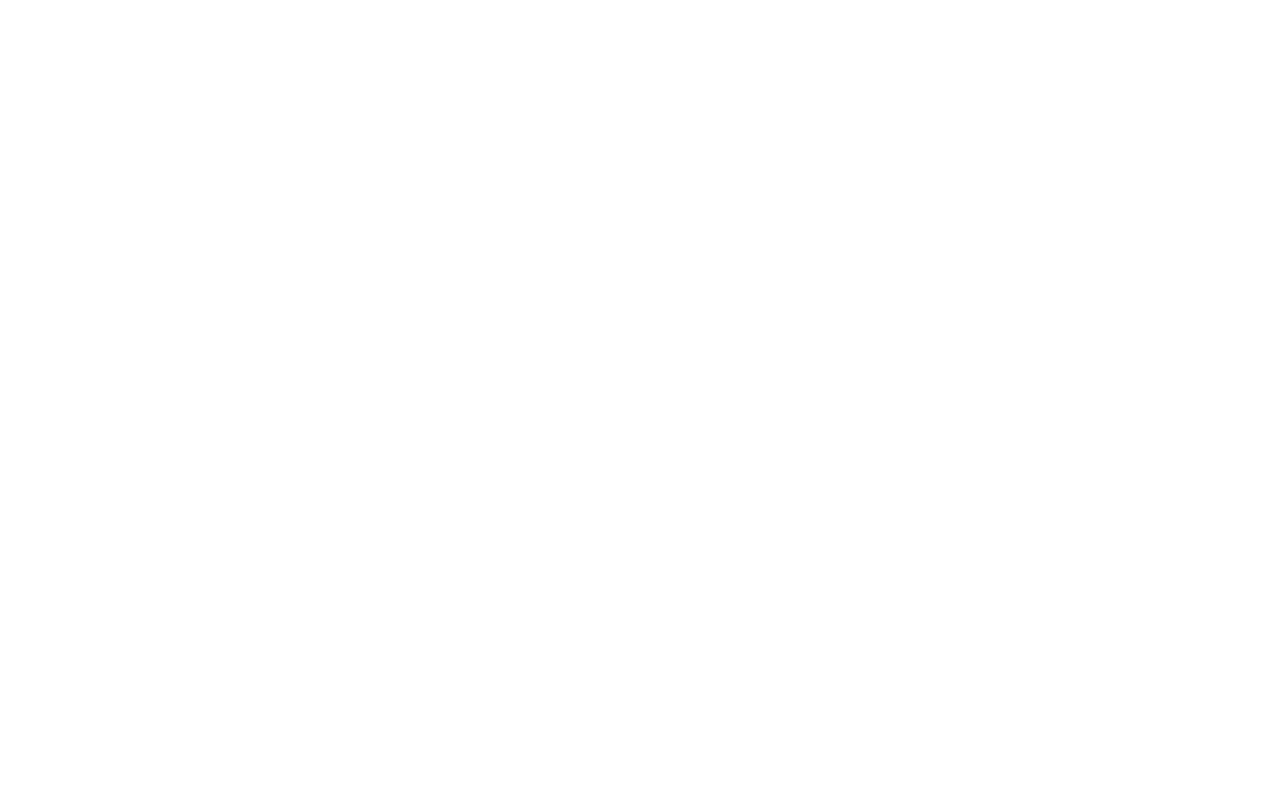
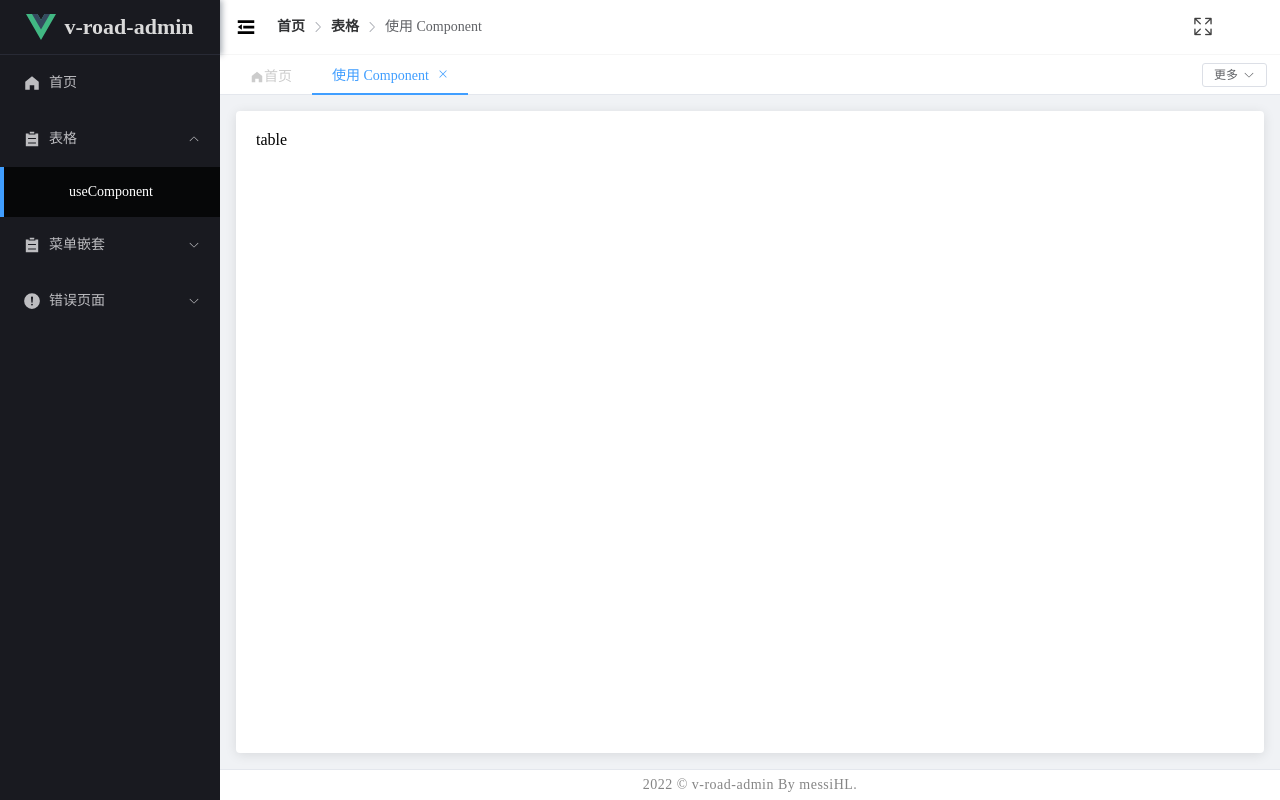
Before and after one commit to MessiHL/v-road-admin, a Vue app: page /#/table/useComponent in a window 1280 px wide. Before the commit this address had no page. Built offline with nearby package versions, Linux system fonts and the light colour scheme.

Commit message:
feat:table

```diff
--- a/src/layout/Menu/index.vue
+++ b/src/layout/Menu/index.vue
@@ -3,7 +3,7 @@
  * @Autor: hl
  * @Date: 2022-07-11 17:52:29
  * @LastEditors: hl
- * @LastEditTime: 2022-07-12 11:44:38
+ * @LastEditTime: 2022-07-12 14:42:38
 -->
 <template>
 	<div
@@ -67,6 +67,18 @@
 			icon: "home-filled",
 			title: "首页",
 			path: "/home/index"
+		},
+		{
+			icon: "list",
+			title: "表格",
+			path: "/table",
+			children: [
+				{
+					path: "/table/useComponent",
+					title: "useComponent",
+					icon: "table"
+				}
+			]
 		},
 		{
 			icon: "list",
--- a/src/routers/modules/error.ts
+++ b/src/routers/modules/error.ts
@@ -3,12 +3,20 @@
  * @Autor: hl
  * @Date: 2022-07-12 14:12:20
  * @LastEditors: hl
- * @LastEditTime: 2022-07-12 14:12:26
+ * @LastEditTime: 2022-07-12 14:29:54
  */
 import { RouteRecordRaw } from "vue-router";
+import { Layout } from "@/routers/constant";
 
 // 错误页面模块
 const errorRouter: Array<RouteRecordRaw> = [
+	{
+		path: "/error",
+		component: Layout,
+		meta: {
+			title: "错误页面"
+		},
+		children: [
 			{
 				path: "/403",
 				name: "403",
@@ -39,6 +47,8 @@
 					key: "500"
 				}
 			}
+		]
+	}
 ];
 
 export default errorRouter;
--- /dev/null
+++ b/src/routers/modules/table.ts
@@ -0,0 +1,33 @@
+/*
+ * @Description:
+ * @Autor: hl
+ * @Date: 2022-07-12 14:34:52
+ * @LastEditors: hl
+ * @LastEditTime: 2022-07-12 14:51:47
+ */
+import { RouteRecordRaw } from "vue-router";
+import { Layout } from "@/routers/constant";
+
+const tableRouter: Array<RouteRecordRaw> = [
+	{
+		path: "/table",
+		component: Layout,
+		meta: {
+			title: "表格"
+		},
+		children: [
+			{
+				path: "/table/useComponent",
+				name: "useComponent",
+				component: () => import("@/views/table/index.vue"),
+				meta: {
+					keepAlive: true,
+					requiresAuth: true,
+					title: "使用 Component",
+					key: "useComponent"
+				}
+			}
+		]
+	}
+];
+export default tableRouter;
--- /dev/null
+++ b/src/views/table/index.vue
@@ -0,0 +1,12 @@
+<!--
+ * @Description:
+ * @Autor: hl
+ * @Date: 2022-07-12 14:39:38
+ * @LastEditors: hl
+ * @LastEditTime: 2022-07-12 14:48:17
+-->
+<template>
+	<div>table</div>
+</template>
+<script setup lang="ts" name="useComponent"></script>
+<style lang="scss"></style>
```
Lines whose indentation alone changed are shown as unchanged.
